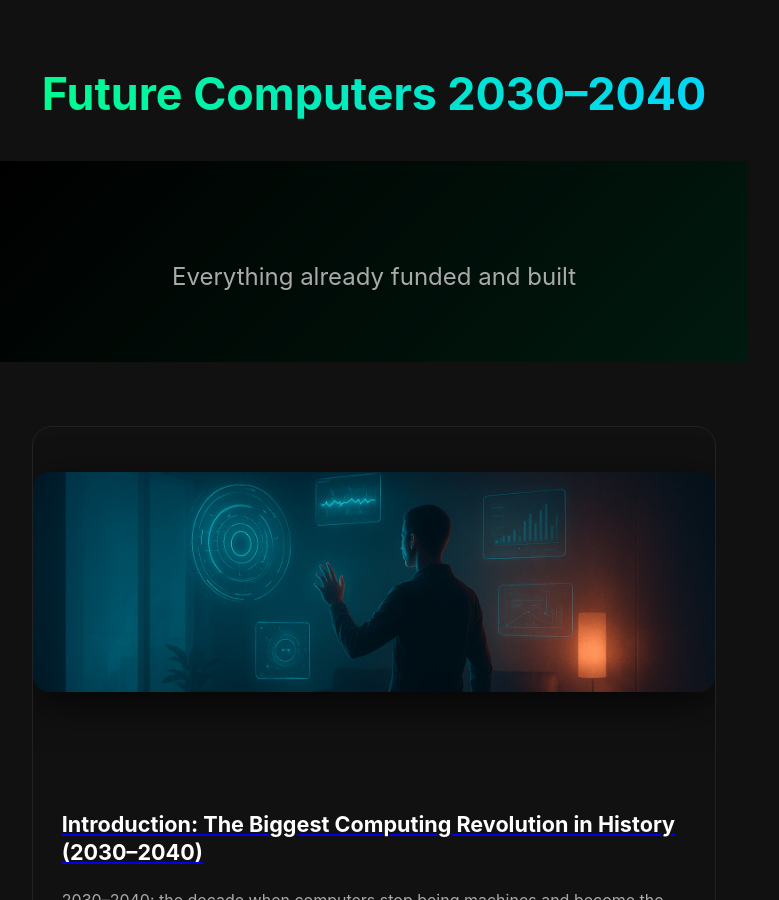
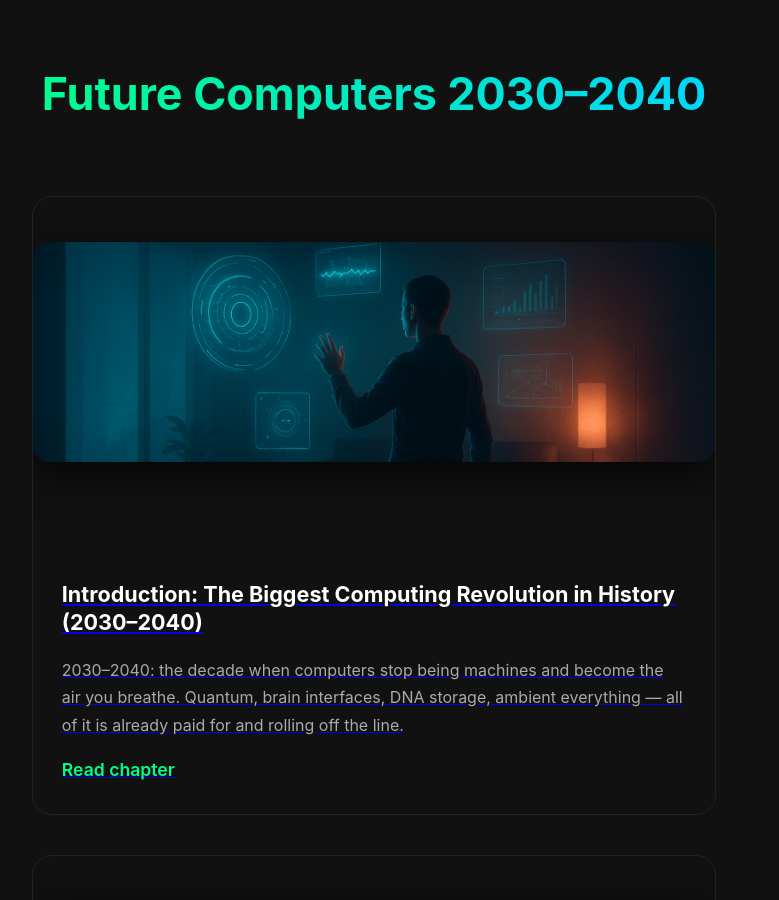
Before and after one commit to Futurecomputers8/Futurecomputers8.github.io, a Jekyll site: the page built from index.md, in a window 1280 px wide and 900 px high. Shown: the whole window, without its empty margins (266-1045 px from the left). Built offline with Jekyll 4.4.1, drawn with Linux system fonts in a browser that asks for light colours.

Commit message:
Update index.md

```diff
--- a/index.md
+++ b/index.md
@@ -3,10 +3,6 @@ layout: default
 title: Future Computers 2030–2040
 description: "Computers 2030–2040: quantum revolution, brain-computer interfaces, DNA storage, ambient computing, zero screens, and the end of traditional PCs."
 ---
-
-<div class="home-hero">
-  <p class="subtitle">Everything already funded and built</p>
-</div>
 
 <div class="posts-grid">
   {% assign sorted_posts = site.posts | reverse %}
```
